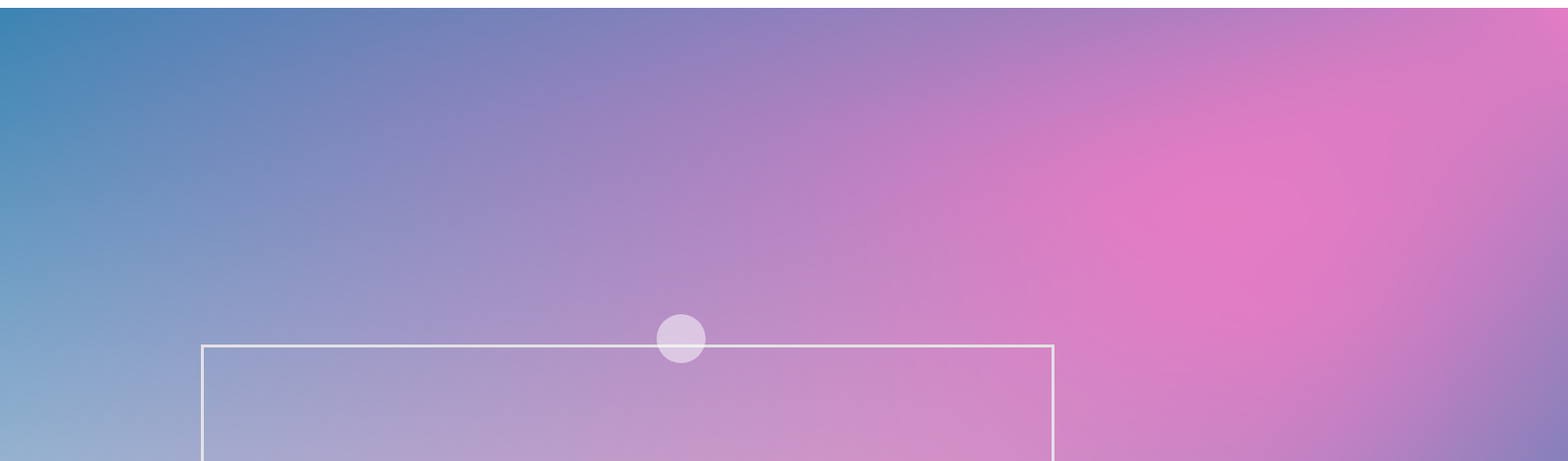
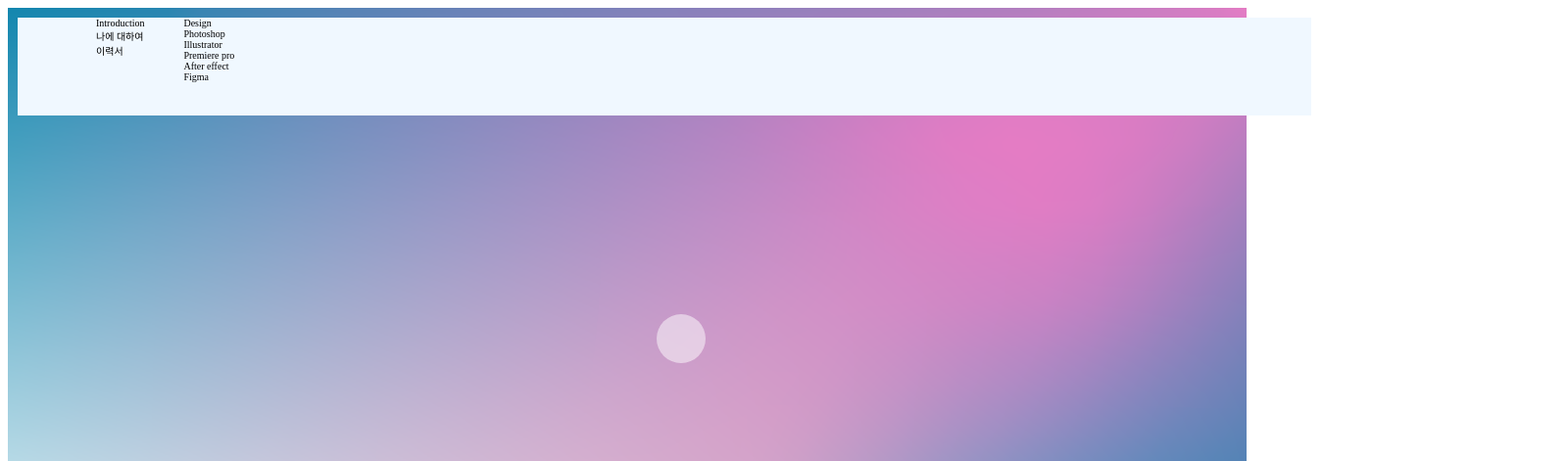
Before and after one commit to jinwoo123456/portfolio, a plain HTML site: page index.html in a window 1280 px wide. Shown: the top 471 px of the page at 98% size, 1600 px wide, since content can reach past the window. Drawn offline with Linux system fonts and the light colour scheme.

Commit message:
포트폴리오0508노드추가

```diff
--- a/css/main1.css
+++ b/css/main1.css
@@ -4,6 +4,9 @@
   src: local(※), url(/font/ISOCP.ttf) format(‘ttf’);
 }
 
+* {
+  list-style: none;
+}
 :root {
   --iscocp: "ISOCP", ISCOP;
 }
@@ -11,13 +14,26 @@ html {
   font-size: 62.5%;
 }
 
+.menu-bar {
+  position: absolute;
+  list-style: none;
+  width: 100%;
+  height: 10rem;
+  margin: 1rem 1rem;
+  background-color: aliceblue;
+  display: flex;
+}
 .main1 {
-  display: flex;
   font-family: var(--iscocp);
   font-size: 12.8rem;
   color: white;
   justify-content: center;
   align-items: center;
+  .main1-img {
+    margin: 0 0;
+    width: 100%;
+    height: 100%;
+  }
 
   .main1-text {
     position: absolute;
--- a/index.html
+++ b/index.html
@@ -8,6 +8,30 @@
     <script src="./js/main1.js" defer></script>
   </head>
   <body>
+    <header>
+      <nav>
+        <ul class="menu-bar">
+          <li class="menu1">
+            <ul>
+              <li>Introduction</li>
+              <li>나에 대하여</li>
+              <li>이력서</li>
+            </ul>
+          </li>
+          <li class="menu2">
+            <ul>
+              <li>Design</li>
+              <li>Photoshop</li>
+              <li>Illustrator</li>
+              <li>Premiere pro</li>
+              <li>After effect</li>
+              <li>Figma</li>
+            </ul>
+          </li>
+          <li class="menu3"></li>
+        </ul>
+      </nav>
+    </header>
     <div class="main1">
       <img src="./img/시작 배경.png" alt="" class="main1-img" />
       <div class="main1-text">Portfolio</div>
--- a/js/main1.js
+++ b/js/main1.js
@@ -15,3 +15,10 @@ function loop() {
 
   requestAnimationFrame(loop);
 }
+
+let rotation = (rectengle) => {
+  mouseseeter;
+};
+rotation.addEventListenter("mouseenter", (rot) => {
+  rotation;
+});
```
